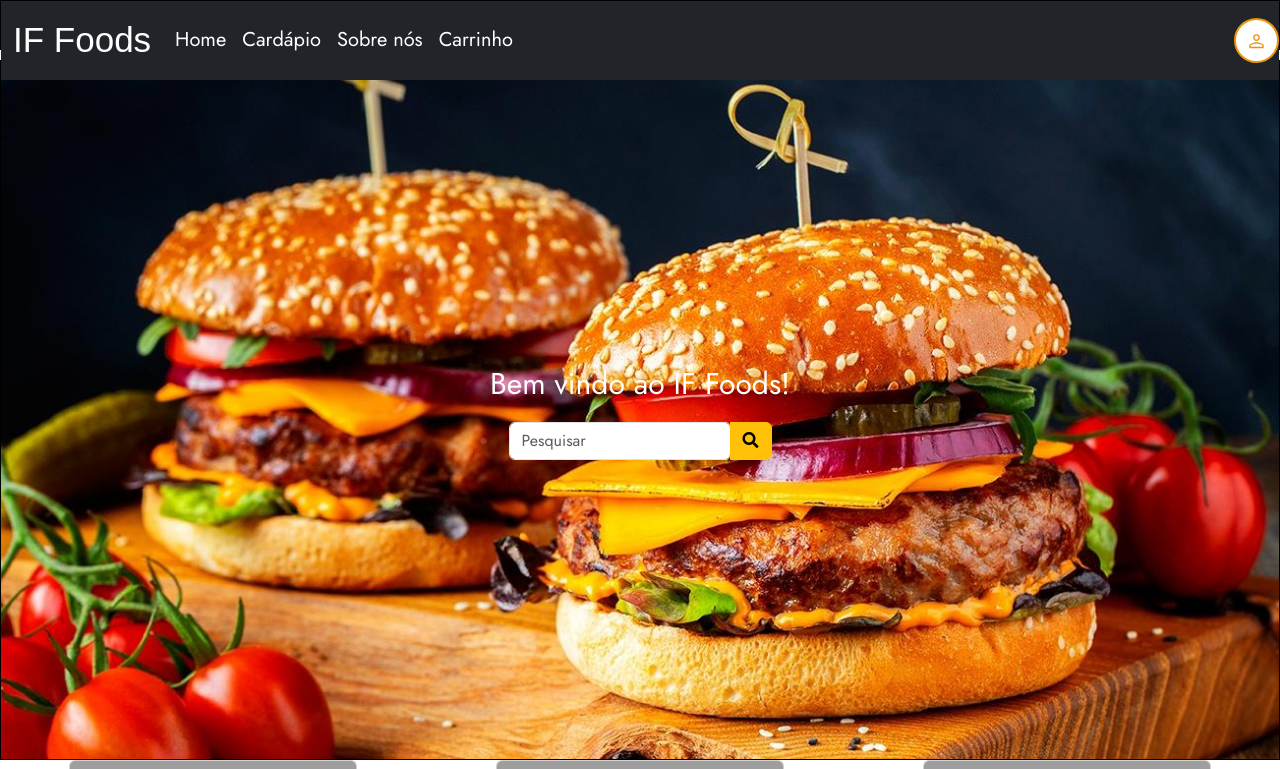
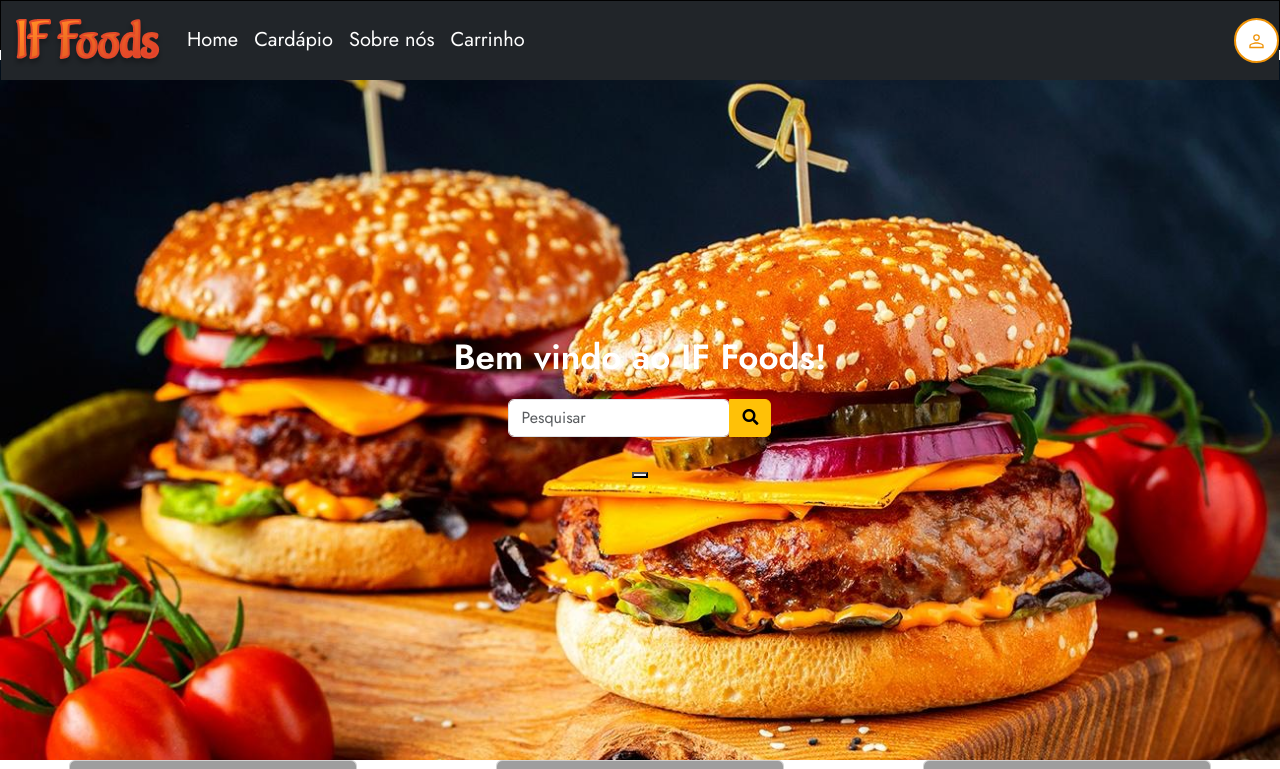
Before and after one commit to Enison1/iffood, a PHP site: page /views/home.php in a window 1280 px wide. Shown: the top 769 px of the page. Run offline with PHP 8.4, Linux system fonts and the light colour scheme; some libraries are stand-ins or nearby versions; some web fonts are replaced; grey boxes are pictures that could not be loaded.

Commit message:
personalização da section banner

```diff
--- a/views/cabeca.php
+++ b/views/cabeca.php
@@ -31,7 +31,7 @@
             <!-- navbar -->
             <nav class="navbar navbar-expand-lg navbar-dark bg-dark">
                 <div class="container-fluid">
-                    <a class="navbar-brand font-Logo" href="#">IF Foods</a>
+                    <a class="navbar-brand font-Logo" href="#"><img width="150" src="../public/svg/IF Foods.svg" alt=""></a>
                     <button class="navbar-toggler" type="button" data-bs-toggle="collapse" data-bs-target="#navbarText"
                         aria-controls="navbarText" aria-expanded="false" aria-label="Toggle navigation">
                         <span class="navbar-toggler-icon"></span>
@@ -82,12 +82,14 @@
             </div>
             <div class="input-group">
                 <div class="form-outline">
-                    <input width="300" placeholder="Pesquisar" type="search" id="form1" class="form-control" />
-                    <!-- <label class="form-label" for="form1">Pesquisar</label> -->
+                    <input class="form-control" placeholder="Pesquisar" type="search" id="form1"/>
                 </div>
-                <button type="button" class="btn btn-warning">
+                <button type="btn" class="btn btn-warning">
                     <i class="fas fa-search"></i>
                 </button>
+            </div>
+            <div>
+                <button></button>
             </div>
         </div>
     </section>
--- a/views/style.css
+++ b/views/style.css
@@ -16,7 +16,6 @@
 }
 
 .banner{
-    border: 1px solid black;
     height: 700px;
     display: flex;
     justify-content: center;
@@ -71,11 +70,18 @@
 }
 
 .bem-vindo{
-    font-size: 30px;
+    font-size: 35px;
     text-align: center;
+    font-weight: bolder;
 }
 .input-group{
     display: flex;
     justify-content: center;
     align-items: center;
 }
+.btn-pesquisar{
+    background-color:#EF9308;
+    border: none;
+    border-radius: 5px;
+    height: 38px;
+}
```
Also changed, not shown: public/svg/IF Foods.svg (added).
